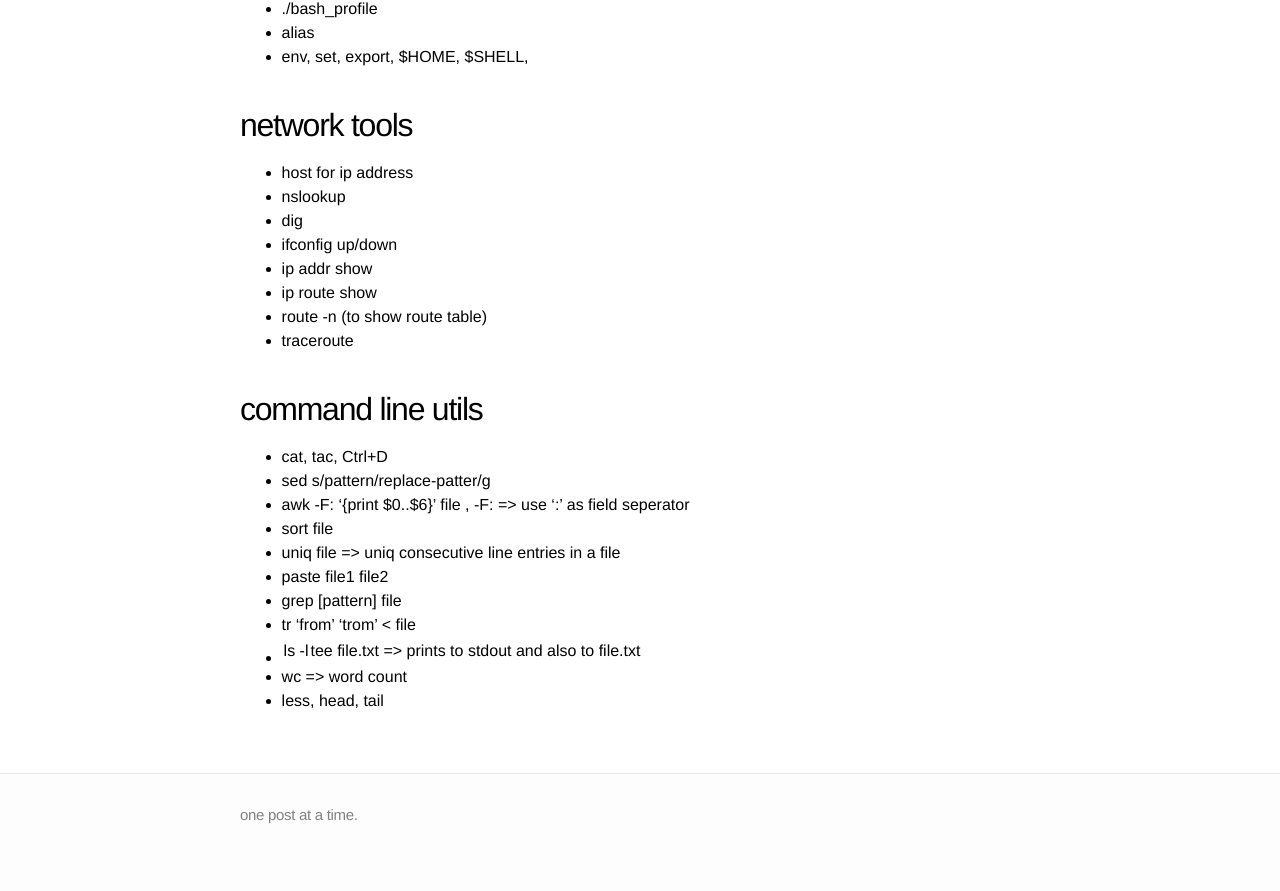
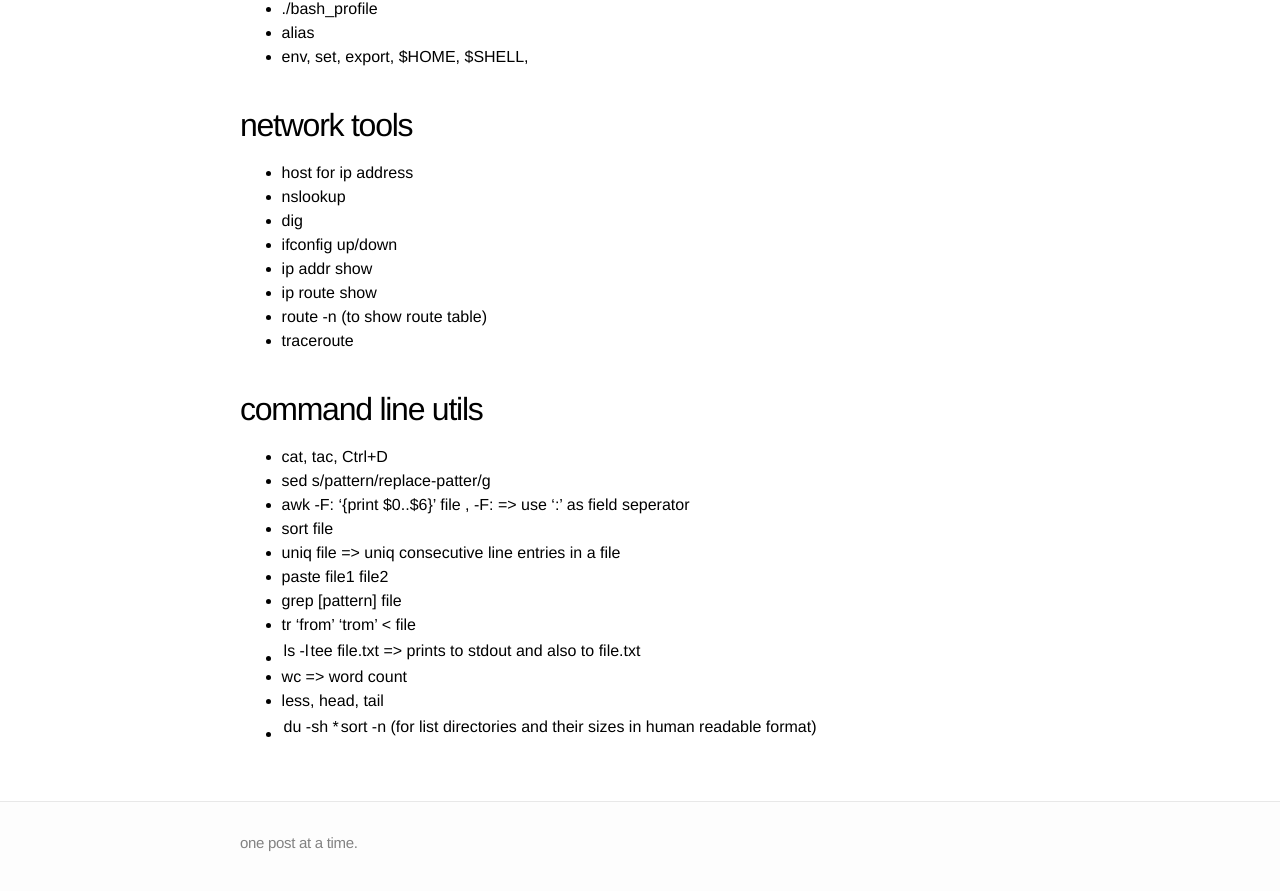
Before and after one commit to kscraja/kscraja.github.io, a Jekyll site: the page built from _posts/2014-06-15-ubuntu-linux-tools.md, in a window 1280 px wide and 900 px high, scrolled down 1639 px. Shown: the top 891 px of the window. Built offline with Jekyll 4.4.1, drawn with Linux system fonts in a browser that asks for light colours.

Commit message:
Directory size listing

```diff
--- a/_posts/2014-06-15-ubuntu-linux-tools.md
+++ b/_posts/2014-06-15-ubuntu-linux-tools.md
@@ -87,3 +87,4 @@ Then begin the upgrade process
 * ls -l | tee file.txt => prints to stdout and also to file.txt
 * wc => word count
 * less, head, tail
+* du -sh * | sort -n (for list directories and their sizes in human readable format)
```
